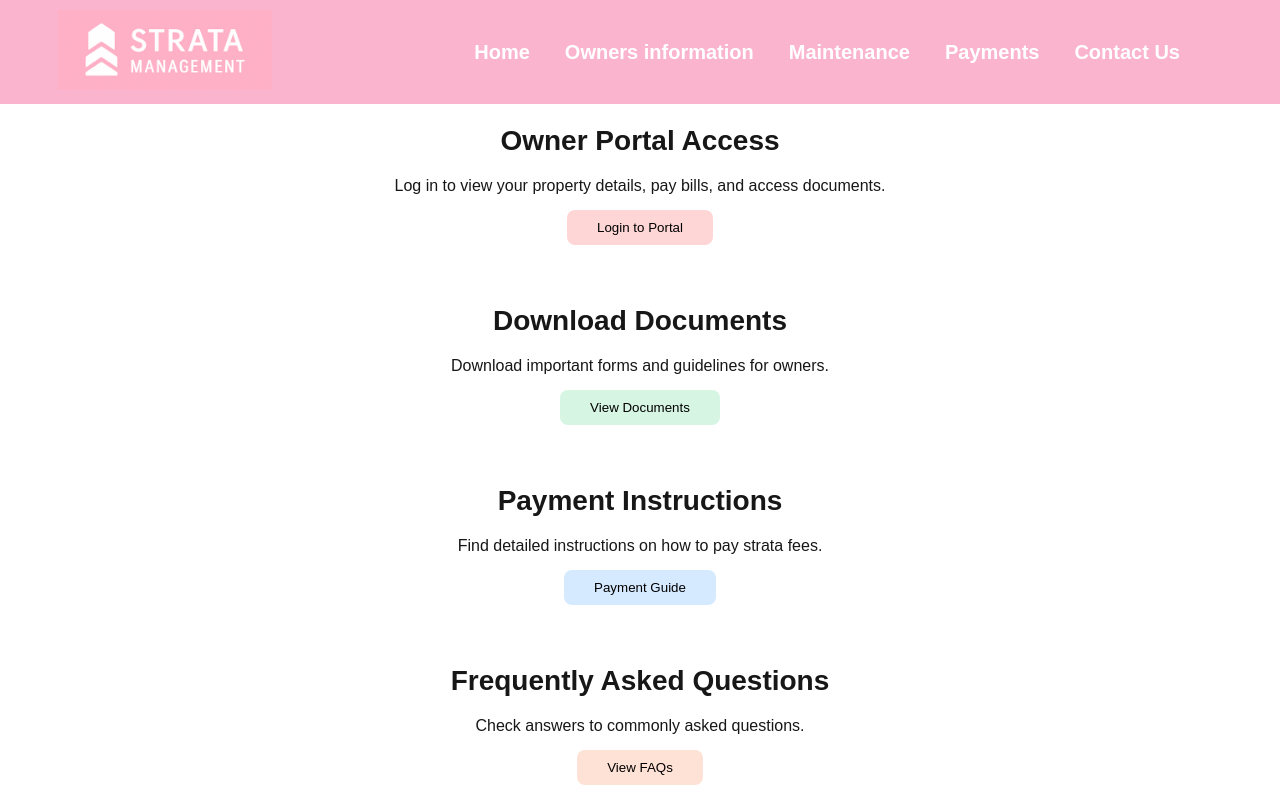
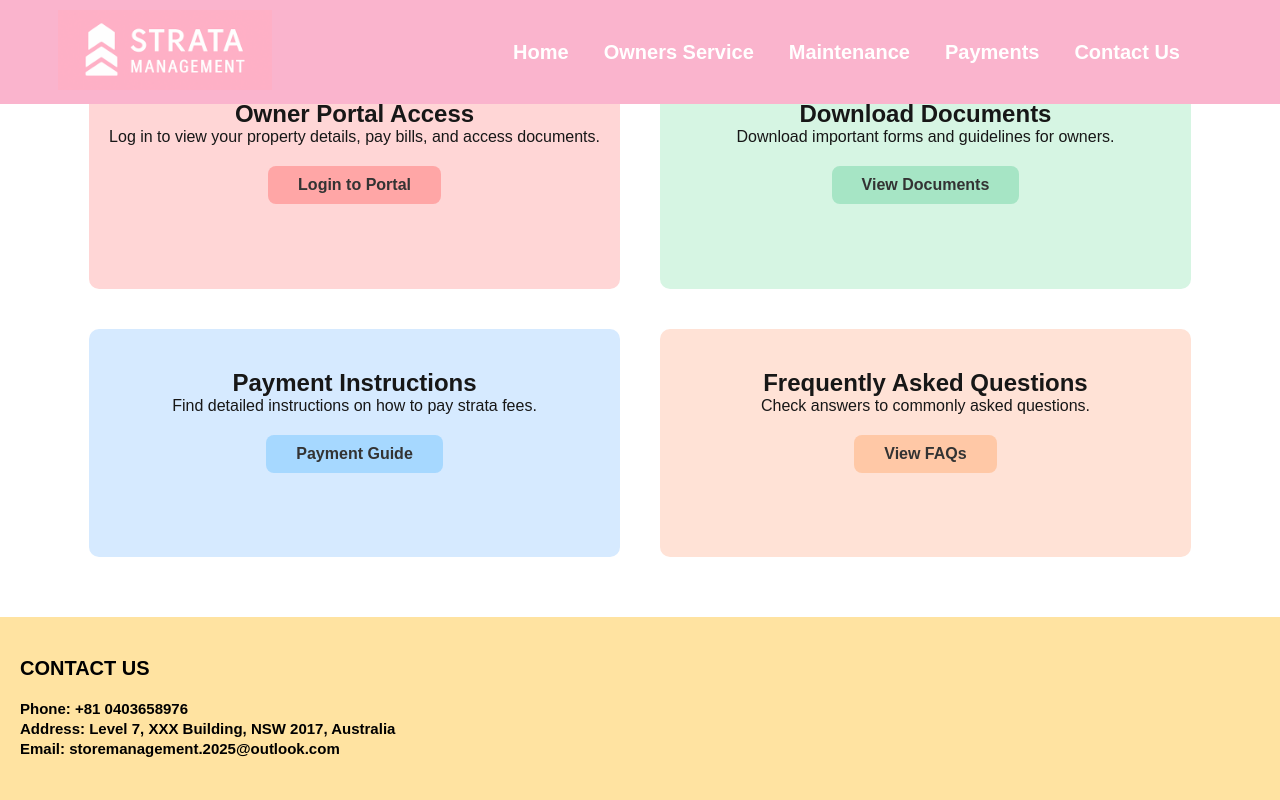
Before and after one commit to kcui07/strata-management, a Next.js app: page /owners in a window 1280 px wide. Shown: the top 800 px of the page. Built offline with nearby package versions, Linux system fonts and the light colour scheme.

Commit message:
Update Owner page

```diff
--- a/components/Header.js
+++ b/components/Header.js
@@ -11,7 +11,7 @@ export default function Header() {
 
       <nav className={styles.navbar}>
         <Link href="/">Home</Link>
-        <Link href="/owners">Owners information</Link>
+        <Link href="/owners">Owners Service</Link>
         <Link href="/maintenance">Maintenance</Link>
         <Link href="/payments">Payments</Link>
         <Link href="/contact">Contact Us</Link>
--- a/pages/owners.js
+++ b/pages/owners.js
@@ -6,89 +6,65 @@ export default function Owners() {
     <>
       <Header />
 
-      <main className="main-content" style={{ padding: '40px 20px', textAlign: 'center', minHeight: 'calc(100vh - 400px)' }}>
-        <h1 style={{ fontSize: '40px', fontWeight: 'bold', marginBottom: '40px' }}>
-          Owners Information
-        </h1>
+      <main className="main-content" style={{
+        padding: '60px 20px',
+        minHeight: 'calc(100vh - 400px)',
+        display: 'grid',
+        gridTemplateColumns: '1fr 1fr',
+        gridTemplateRows: '1fr 1fr',
+        gap: '40px',
+        maxWidth: '1200px',
+        margin: '0 auto'
+      }}>
 
-        <section style={{ marginBottom: '60px' }}>
-          <h2 style={{ fontSize: '28px', marginBottom: '20px' }}>Owner Portal Access</h2>
+        <section style={boxStyle('#ffd6d6', '#ffa6a6')}>
+          <h2>Owner Portal Access</h2>
           <p>Log in to view your property details, pay bills, and access documents.</p>
-          <button style={{
-            marginTop: '15px',
-            backgroundColor: '#ffd6d6',
-            border: 'none',
-            padding: '10px 30px',
-            borderRadius: '8px',
-            cursor: 'pointer'
-          }}>
-            Login to Portal
-          </button>
+          <button style={buttonStyle('#ffa6a6', '#ff8c8c')}>Login to Portal</button>
         </section>
 
-        <section style={{ marginBottom: '60px' }}>
-          <h2 style={{ fontSize: '28px', marginBottom: '20px' }}>Download Documents</h2>
+        <section style={boxStyle('#d6f5e3', '#a6e5c5')}>
+          <h2>Download Documents</h2>
           <p>Download important forms and guidelines for owners.</p>
-          <button style={{
-            marginTop: '15px',
-            backgroundColor: '#d6f5e3',
-            border: 'none',
-            padding: '10px 30px',
-            borderRadius: '8px',
-            cursor: 'pointer'
-          }}>
-            View Documents
-          </button>
+          <button style={buttonStyle('#a6e5c5', '#7edbb0')}>View Documents</button>
         </section>
 
-        <section style={{ marginBottom: '60px' }}>
-          <h2 style={{ fontSize: '28px', marginBottom: '20px' }}>Payment Instructions</h2>
+        <section style={boxStyle('#d6eaff', '#a6d8ff')}>
+          <h2>Payment Instructions</h2>
           <p>Find detailed instructions on how to pay strata fees.</p>
-          <button style={{
-            marginTop: '15px',
-            backgroundColor: '#d6eaff',
-            border: 'none',
-            padding: '10px 30px',
-            borderRadius: '8px',
-            cursor: 'pointer'
-          }}>
-            Payment Guide
-          </button>
+          <button style={buttonStyle('#a6d8ff', '#7cc5ff')}>Payment Guide</button>
         </section>
 
-        <section style={{ marginBottom: '60px' }}>
-          <h2 style={{ fontSize: '28px', marginBottom: '20px' }}>Frequently Asked Questions</h2>
+        <section style={boxStyle('#ffe2d6', '#ffc8a6')}>
+          <h2>Frequently Asked Questions</h2>
           <p>Check answers to commonly asked questions.</p>
-          <button style={{
-            marginTop: '15px',
-            backgroundColor: '#ffe2d6',
-            border: 'none',
-            padding: '10px 30px',
-            borderRadius: '8px',
-            cursor: 'pointer'
-          }}>
-            View FAQs
-          </button>
+          <button style={buttonStyle('#ffc8a6', '#ffa26d')}>View FAQs</button>
         </section>
-
-        <section>
-          <h2 style={{ fontSize: '28px', marginBottom: '20px' }}>Contact Property Manager</h2>
-          <p>If you have other questions, feel free to contact us directly.</p>
-          <button style={{
-            marginTop: '15px',
-            backgroundColor: '#e3d6ff',
-            border: 'none',
-            padding: '10px 30px',
-            borderRadius: '8px',
-            cursor: 'pointer'
-          }}>
-            Contact Us
-          </button>
-        </section>
-
       </main>
 
       <Footer />
     </>
   )
 }
+
+const boxStyle = (bg, hover) => ({
+  backgroundColor: bg,
+  padding: '40px 20px',
+  borderRadius: '10px',
+  textAlign: 'center',
+  transition: 'background-color 0.3s',
+  cursor: 'pointer'
+})
+
+const buttonStyle = (bg, hover) => ({
+  marginTop: '20px',
+  backgroundColor: bg,
+  border: 'none',
+  padding: '10px 30px',
+  borderRadius: '8px',
+  cursor: 'pointer',
+  transition: 'background-color 0.3s',
+  color: '#333',
+  fontWeight: 'bold',
+  fontSize: '16px'
+})
```
